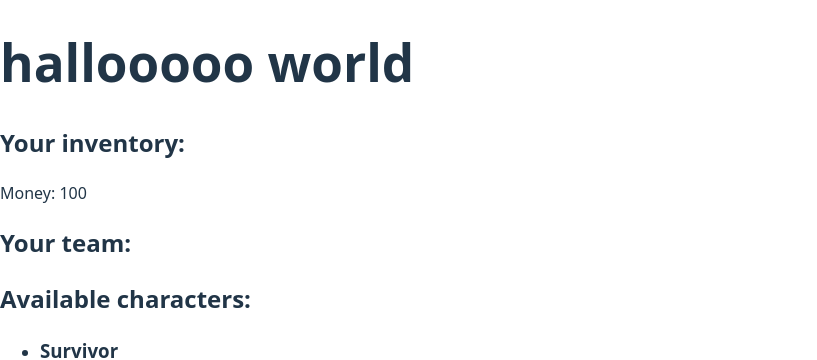
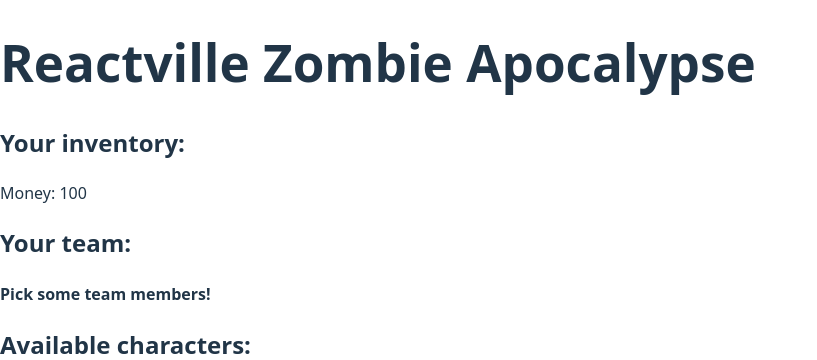
Before and after one commit to dallas-vanwyk/react-state-management-lab, a React (Vite) app: page / in a window 1280 px wide. Shown: the top 360 px of the page, without its empty margins (0-817 px from the left). Built offline with nearby package versions, Linux system fonts and the light colour scheme.

Commit message:
completed through part 7

```diff
--- a/src/App.jsx
+++ b/src/App.jsx
@@ -95,10 +95,12 @@ const App = () => {
   const [zombieFighters, setZombieFighters] = useState([...totalList]);
 
 
+
+  // take a fighter out of zombieFighters, and add it to team
+  // addFighter is just in the local scope of this function, and is the specific one being added
+  // used a different variable name from the zombieFighters.filter()
   const handleAddFighter = (addFighter) => {
-
     if (money >= addFighter.price) {
-
       setMoney(money - addFighter.price);
 
       setTeam([...team, addFighter]);
@@ -114,12 +116,15 @@ const App = () => {
 
   return (
     <>
-      <h1>hallooooo world</h1>
+      <h1>Reactville Zombie Apocalypse</h1>
 
       <h2>Your inventory:</h2>
       Money: {money}
 
       <h2>Your team:</h2>
+      <h4>
+        {team.length === 0 ? 'Pick some team members!' : ''}
+      </h4>
       <ul>
         {team.map((zombieFighter, index) => (
           <li>
```
